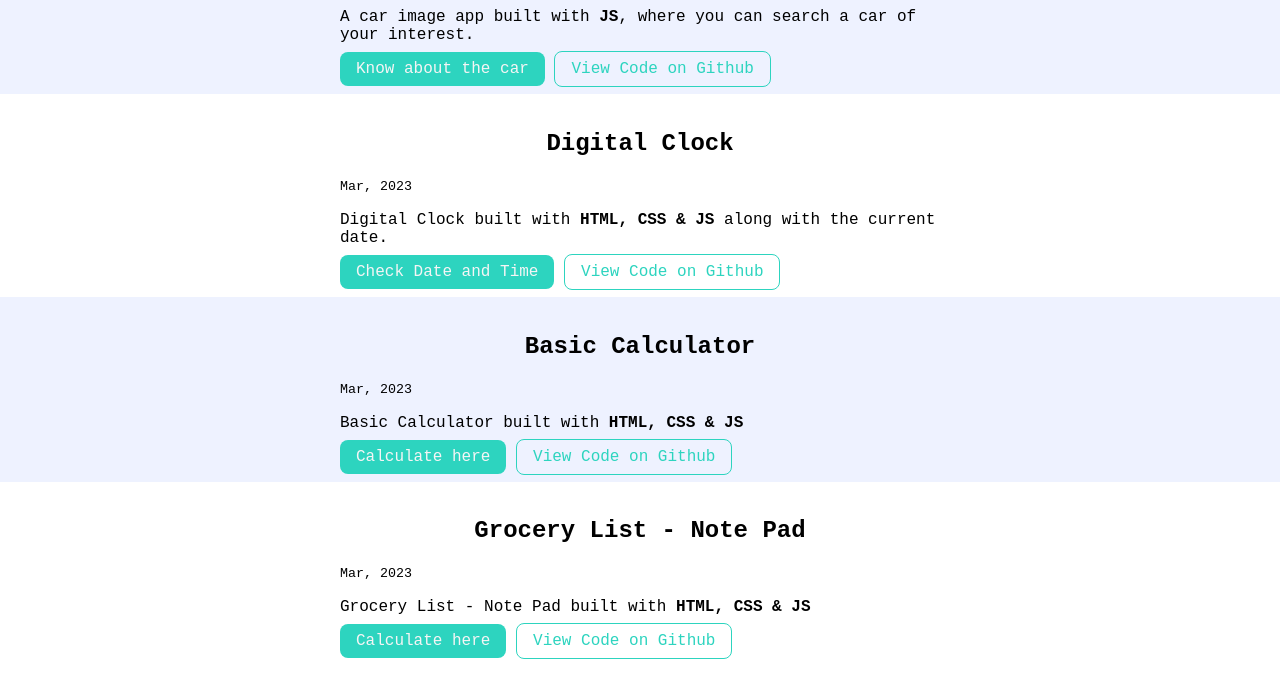
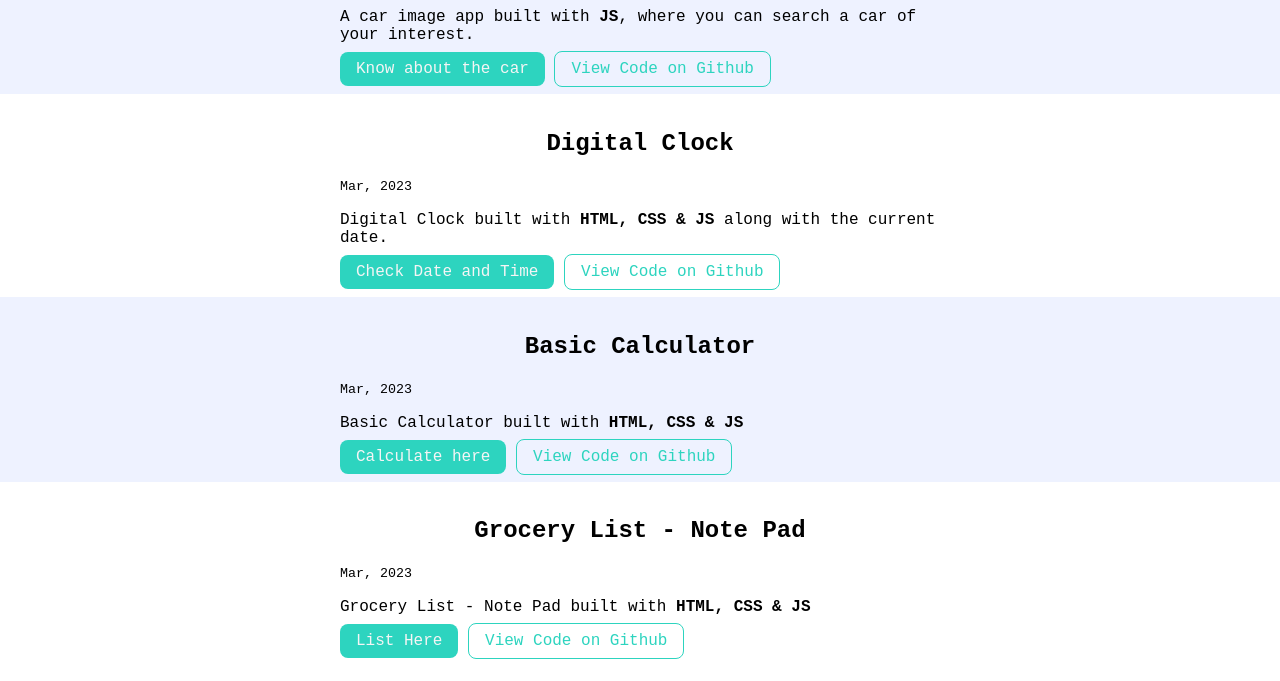
Before and after one commit to damodhar786/Portfolio, a plain HTML site: page basic-projects/basic.html in a window 1280 px wide. Shown: the part 1183-1864 px from the top of the page. Drawn offline with Linux system fonts and the light colour scheme; a web font is replaced by a local one.

```diff
--- a/basic-projects/basic.html
+++ b/basic-projects/basic.html
@@ -163,7 +163,7 @@
                     <p>Grocery List - Note Pad built with <strong>HTML, CSS & JS</strong> </p>
 
                     <a class="link link-primary" target="blank"
-                        href="https://js-basic-projects-9.netlify.app/">Calculate here</a>
+                        href="https://js-basic-projects-9.netlify.app/">List Here</a>
                     <a class="link link-secondary" target="blank"
                         href="https://github.com/damodhar786/Basic-Projects/tree/master/BS-9">View Code on Github</a>
                 </div>
```
